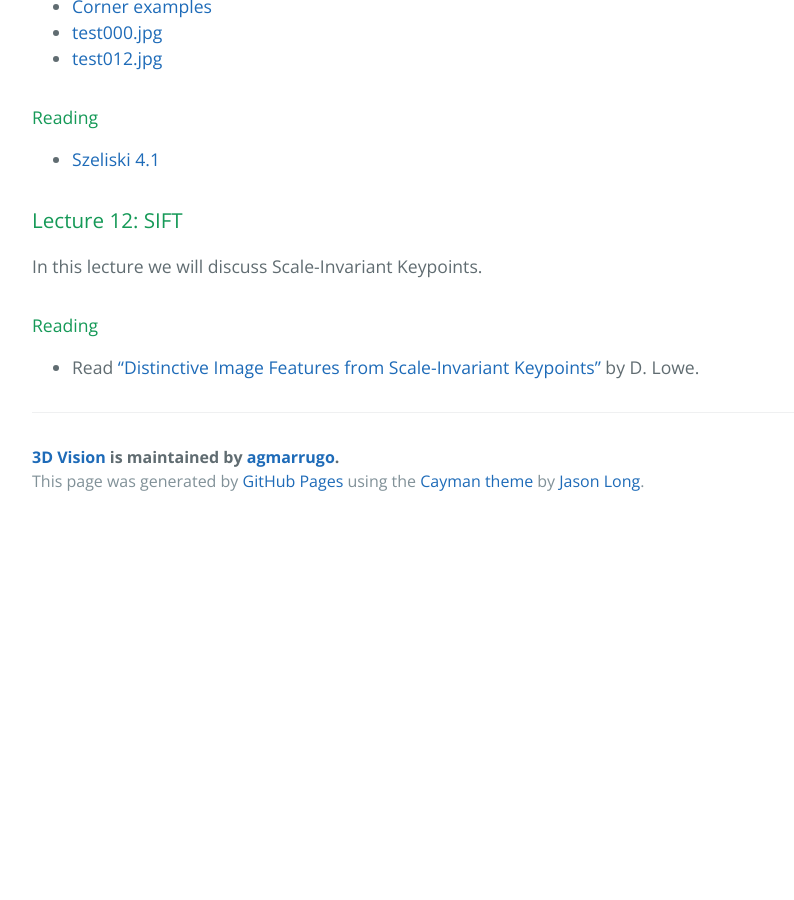
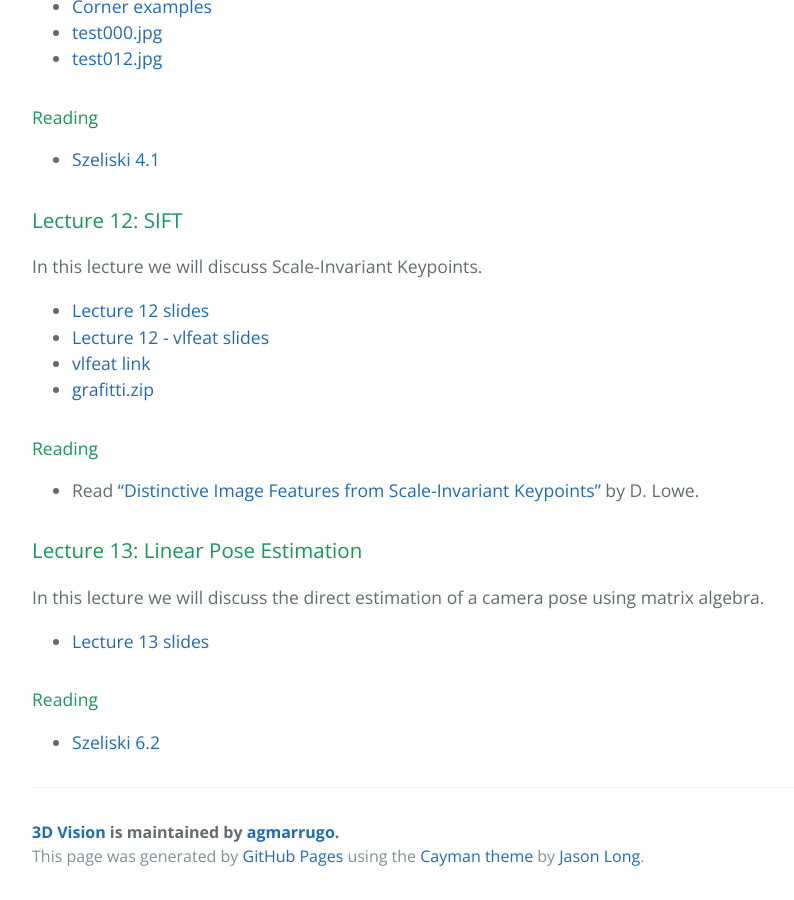
Before and after one commit to opi-lab/optical-metrology-2021, a Jekyll site: the page built from index.md, in a window 1280 px wide and 900 px high, scrolled down 5729 px. Shown: the whole window, without its empty margins (192-986 px from the left). Built offline with Jekyll 4.4.1, drawn with Linux system fonts in a browser that asks for light colours; before the commit the page ends 6254 px from its top, so only the background shows below that.

Commit message:
Lecture 12 and 13.

```diff
--- a/index.md
+++ b/index.md
@@ -230,9 +230,25 @@ We now describe how to detect features or salient points from an image.
 
 In this lecture we will discuss Scale-Invariant Keypoints.
 
+- [Lecture 12 slides](https://www.dropbox.com/s/vzu5tglvxa06kox/lec12-SIFT.pdf?dl=0)
+- [Lecture 12 - vlfeat slides](https://www.dropbox.com/s/ptqc2rudtploh50/lec12-SIFT-vlfeat.pdf?dl=0)
+- [vlfeat link](http://www.vlfeat.org/)
+- [grafitti.zip](https://www.dropbox.com/s/l9z3wy2atzu00dg/graffiti.zip?dl=0)
+
+
 #### Reading
 
 - Read [“Distinctive Image Features from Scale-Invariant Keypoints"](https://www.robots.ox.ac.uk/~vgg/research/affine/det_eval_files/lowe_ijcv2004.pdf) by D. Lowe.
+
+### Lecture 13: Linear Pose Estimation
+
+In this lecture we will discuss the direct estimation of a camera pose using matrix algebra.
+
+- [Lecture 13 slides](https://www.dropbox.com/s/shk02pqfowon4x3/lec13-LinearPoseEstimation.pdf?dl=0)
+
+#### Reading
+
+- [Szeliski 6.2 ](https://www.dropbox.com/s/u9m34caf30c0f6p/SzeliskiBook_20100903_draft.pdf?dl=0)
 
 <!--### Assignment 1
 
```
